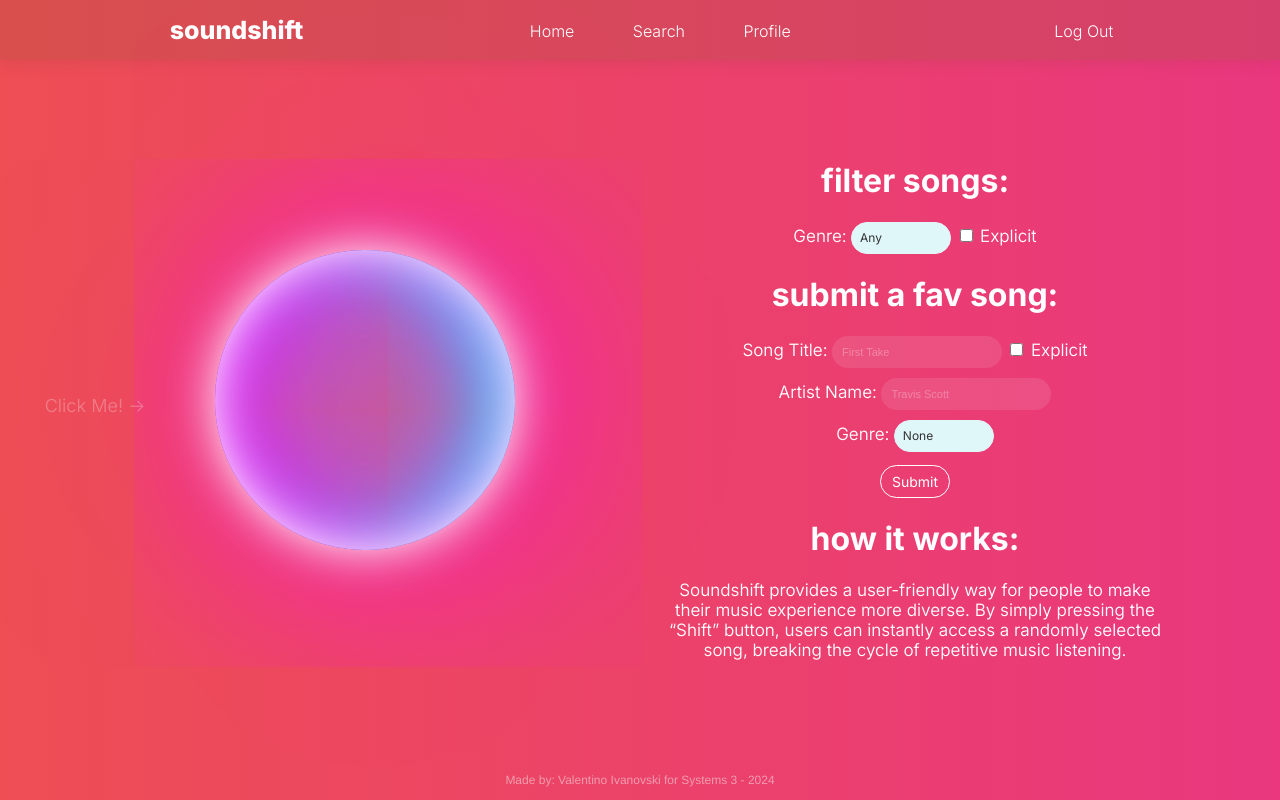
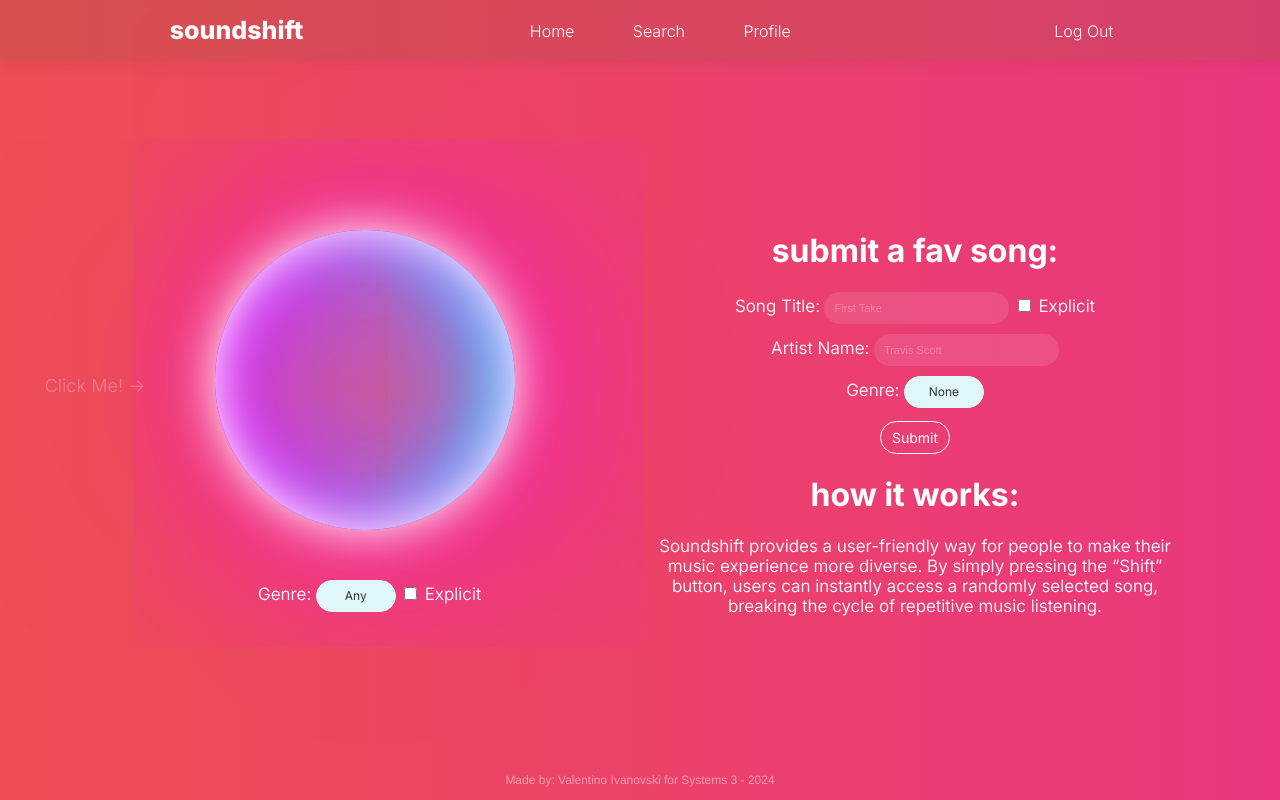
Before and after one commit to valentino-ivanovski/Soundshift, a Node server app: page /mainpage/ in a window 1280 px wide. Run offline with Node 20, Linux system fonts and the light colour scheme; the visitor is signed in with stand-in values (Sample User, id 1).

Commit message:
tweaked explicit checkbox, and updated mainpage.ejs layout

```diff
--- a/server/views/mainpage.ejs
+++ b/server/views/mainpage.ejs
@@ -74,7 +74,8 @@
             display: flex;
             flex-wrap: wrap;
             max-width: 1200px;
-            height: 80%;
+            height: 60%;
+            padding-top: 20px;
 }
 
         .left-side {
@@ -86,6 +87,7 @@
             padding-left: 50px;
             max-width: 1200px; /* Limit the maximum width */
             margin: auto; /* Center the elements horizontally */
+            position: relative;
 }
 
         .right-side {
@@ -95,8 +97,9 @@
             justify-content: center;
             align-items: center;
             padding-right: 50px;
-            padding-top: 20px;
+            padding-top: 80px;
             max-width: 1200px; /* Limit the maximum width */
+            max-height: 100%;
             margin: auto; /* Center the elements horizontally */
         }
 
@@ -115,7 +118,6 @@
             0 0 50px #fff,
             10px 0 400px #f0f;
             transition: box-shadow 0.6s;
-            position: relative;
         }
 
         .circle-inner:hover {
@@ -146,7 +148,7 @@
         .square-inner {
             width: 700px;
             height: 500px;
-            padding: 25px;
+            padding-top: 120px;
             text-align: center;
             color: white;
         }
@@ -222,7 +224,8 @@
             appearance: none; /* removes the default appearance */
             background-color: #e0f7fa; /* change this to your preferred color */
             color: #333;
-            width: 20%;
+            text-align-last: center;
+            max-width:80px;
             outline: none; /* removes the default outline */
             transition: all 0.1s ease 0s; /* makes the changes animate smoothly */
         }
@@ -268,6 +271,17 @@
             border-color: #624be8;
         }
 
+        .genreExDiv{
+            position: absolute;
+            top: 240px;
+            left: 218px;
+        }
+
+        #error-message{
+            font-family: "Inter", Helvetica;
+            color: yellow;font-size: 13px;
+        }
+
     </style>
 </head>
 <body><center>
@@ -289,13 +303,7 @@
                     <p>Click Me! -></p>
                 </div>
             </div>
-        </div>
-
-        <div class="right-side">
-            <div class="square-inner" id="song-info-container">
-                <h1 class="headers" >filter songs:</h1>
-                <!-- Select Genre -->
-                    <div style="margin-bottom: 10px;">
+            <div class="genreExDiv">
                 <label for="genre1" class="labelGenre">Genre:</label>
                 <select id="genre1" name="genre1">
                     <option value="Any">Any</option>
@@ -318,9 +326,12 @@
                 </select>
                 <input type="checkbox" id="explicit1" name="explicit">
                 <label for="explicit1" class="explicitLabel">Explicit</label>
-                        <p id="error-message" style="color: yellow;font-size: 13px;"></p>
+                <p id="error-message"></p>
+            </div>
         </div>
 
+        <div class="right-side">
+            <div class="square-inner" id="song-info-container">
                 <h1 class="headers" >submit a fav song:</h1>
 
                 <form action="/mainpage/submitsong" method="post">
@@ -335,7 +346,7 @@
                 <!-- Artist Name -->
                 <div style="margin-bottom: 10px;">
                     <label for="artistName" class="artistLabel">Artist Name:</label>
-                    <input type="text" id="artistName" placeholder="Travis Scott" name="artistName"> <!-- artistName -->
+                    <input type="text" id="artistName" placeholder="Travis Scott" name="artistName" required> <!-- artistName -->
                 </div>
 
                 <!-- Genre -->
```
Also changed, not shown: server/database/dbConn.js (+26 -4 lines). Lines whose indentation alone changed are shown as unchanged.
